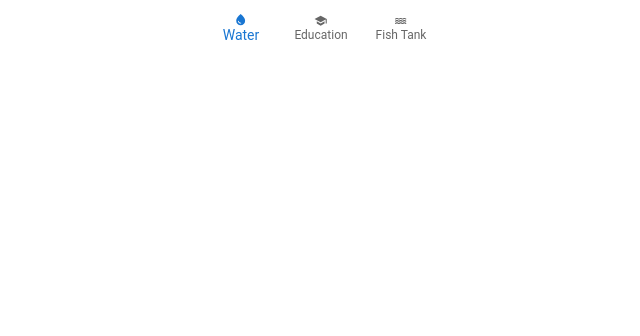
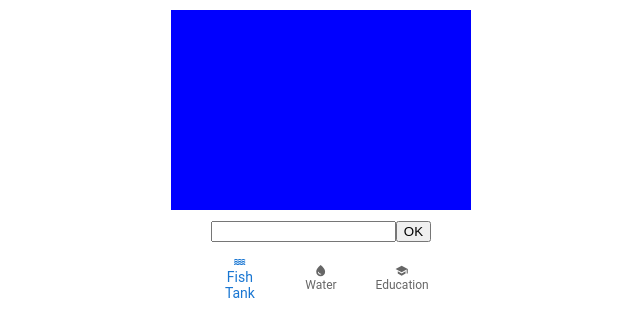
Before and after one commit to adamsv3/hydrokeep_fp, a React (Create React App) app: page / in a window 1280 px wide. Shown: the top 336 px of the page, without its empty margins (319-959 px from the left). Built offline with nearby package versions, Linux system fonts and the light colour scheme.

Commit message:
comments

```diff
--- a/src/App.js
+++ b/src/App.js
@@ -7,21 +7,28 @@ import {useState} from 'react';
 
 function App() {
 
+  const [wateramount, setWaterAmount] = useState('');
 
   return (
     <div className = "App">
+
+      {/* The fish-bowl div displays the amount of water the user has inputted that day as it fills up */}
+      <div className = "fish-bowl" />
+
+      {/* The water-amount div allows for users to continuously input their water intake */}
+      <div className = "water-amount">
+        <WaterInput setWaterAmount = {setWaterAmount}/>
+      </div>
+
+      {/* <BottomNav> is a component from MUI, allowing for a constant bottom Nav for each page */}
+      <div className = "bottom-nav">
+        {/* Component that changes depending on what the user clicks on */}
           <BottomNav />
+      </div>
     </div>
   )
 }
 
-//fishbowl page
-{/* <div className = "fish-bowl">
-</div>
-
-<div className = "water-amount">
-  <WaterInput setWaterAmount = {setWaterAmount} />
-</div> */}
 
 // my own nav bar
         {/* <div className = "bar">
--- a/src/BottomNav.js
+++ b/src/BottomNav.js
@@ -5,7 +5,7 @@ import BottomNavigation from '@mui/material/BottomNavigation';
 import BottomNavigationAction from '@mui/material/BottomNavigationAction';
 
 
-export default function BottomNav(props) {
+export default function BottomNav() {
 
     const [value, setValue] = useState(0);
 
@@ -17,9 +17,10 @@ export default function BottomNav(props) {
                 setValue(newValue);
         }}
         >
+            <BottomNavigationAction label="Fish Tank" icon={<MdOutlineWater />} />
             <BottomNavigationAction label="Water" icon={<MdWaterDrop/>} />
             <BottomNavigationAction label="Education" icon={<MdSchool />} />
-            <BottomNavigationAction label="Fish Tank" icon={<MdOutlineWater />} />
+
 
         </BottomNavigation>
     )
```
